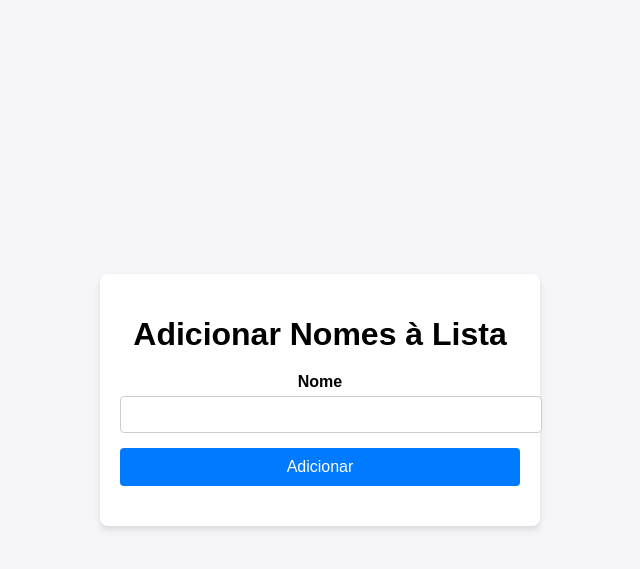
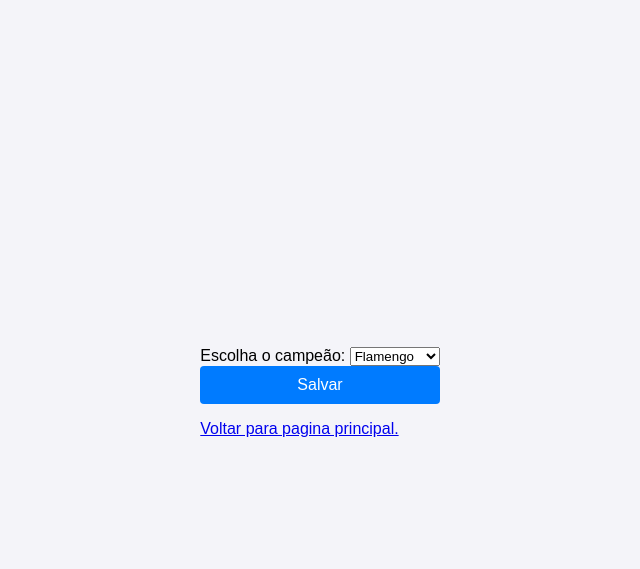
Before and after one commit to Alanfish980/mundobola, a Flask app: page /convidado in a window 1280 px wide. Shown: the top 569 px of the page, without its empty margins (320-960 px from the left). Run offline with Flask 3, Linux system fonts and the light colour scheme.

Commit message:
PROjeto final

```diff
--- a/main.py
+++ b/main.py
@@ -34,21 +34,40 @@ def home():
 def pagina_tabela():
     return render_template('paginag8.html')
 
-@app.route('/verificarlogin', methods=['POST'])
+@app.route('/verificarlogin', methods=['POST','GET'])
 def verificar_login():
-    login = request.form.get('username')
-    senha = request.form.get('password')
 
-    if len(dao.login(login, senha)) > 0:
-        session['login'] = login
+    if request.method == 'GET' and 'login' in session:
+        return render_template('homepage.html')
+    elif request.method == 'GET' and not 'login' in session:
+        return render_template('principal.html', msg='Usuário ou senha inválidos')
+    elif request.method == 'POST'  and 'login' in session:
         return render_template('homepage.html')
     else:
-        return render_template('principal.html', msg='Usuário ou senha inválidos')
+        login = request.form.get('username')
+        senha = request.form.get('password')
+
+        if len(dao.login(login, senha)) > 0:
+            session['login'] = login
+            return render_template('homepage.html')
+        else:
+            return render_template('principal.html', msg='Usuário ou senha inválidos')
 
 
 @app.route('/pagina_cadastro')
 def mostrar_pagina_cadastro():
     return render_template('cadastrarusuario.html')
+
+
+@app.route('/Times', methods=['POST'])
+def mostrar_campeao():
+    campeao = request.form.get('campeao')
+    login = session['login']
+    if dao.mostrar_campeao(campeao, login):
+        msg = 'Bom Palpite'
+        return render_template('paginag8.html', texto=msg)
+
+
 
 @app.route('/cadastrarusuario', methods=['POST'])
 def cadastrar_usuario():
--- a/templates/cadastrarusuario.html
+++ b/templates/cadastrarusuario.html
@@ -10,6 +10,7 @@
     <div class="form-container">
         <h1>Cadastro</h1>
         <form action="/cadastrarusuario" method="post">
+
             <div class="form-group">
                 <label for="nome">Nome</label>
                 <input type="text" id="nome" name="nome" required>
--- a/templates/paginag8.html
+++ b/templates/paginag8.html
@@ -3,43 +3,27 @@
 <head>
     <meta charset="UTF-8">
     <meta name="viewport" content="width=device-width, initial-scale=1.0">
-    <title>Lista de Nomes</title>
+    <title>Exemplo de Select</title>
     <link rel="stylesheet" href="..//static//style5.css">
 </head>
 <body>
-    <div class="container">
-        <h1>Adicionar Nomes à Lista</h1>
-        <form id="nameForm">
-            <div class="form-group">
-                <label for="nome">Nome</label>
-                <input type="text" id="nome" name="nome" required>
+    <form  action="/Times" method="post">
+
+        <label for="Times">Escolha o campeão: </label>
+        <select id="Times" name="campeao">
+            <option value="Flamengo">Flamengo</option>
+            <option value="Corinthians">Corinthians</option>
+            <option value="Palmeiras">Palmeiras</option>
+            <option value="Cruzeiro">Cruzeiro</option>
+        </select>
+           <div class="form-group">
+                <button type="submit">Salvar</button>
+
+                    <p> <a href="/verificarlogin"> Voltar para pagina principal.</a>
+                    </p>
             </div>
-            <div class="form-group">
-                <button type="submit">Adicionar</button>
-            </div>
-        </form>
-        <ul id="nameList" class="name-list">
-            <!-- Nomes adicionados aparecerão aqui -->
-        </ul>
-    </div>
 
-    <script>
-        const form = document.getElementById('nameForm');
-        const nameList = document.getElementById('nameList');
+    </form>
 
-        form.addEventListener('submit', function(event) {
-            event.preventDefault();
-            const nameInput = document.getElementById('nome');
-            const name = nameInput.value.trim();
-
-            if (name) {
-                const listItem = document.createElement('li');
-                listItem.textContent = name;
-                nameList.appendChild(listItem);
-                nameInput.value = '';
-                nameInput.focus();
-            }
-        });
-    </script>
 </body>
 </html>
```
Also changed, not shown: dao/__init__.py (+17 -0 lines).
